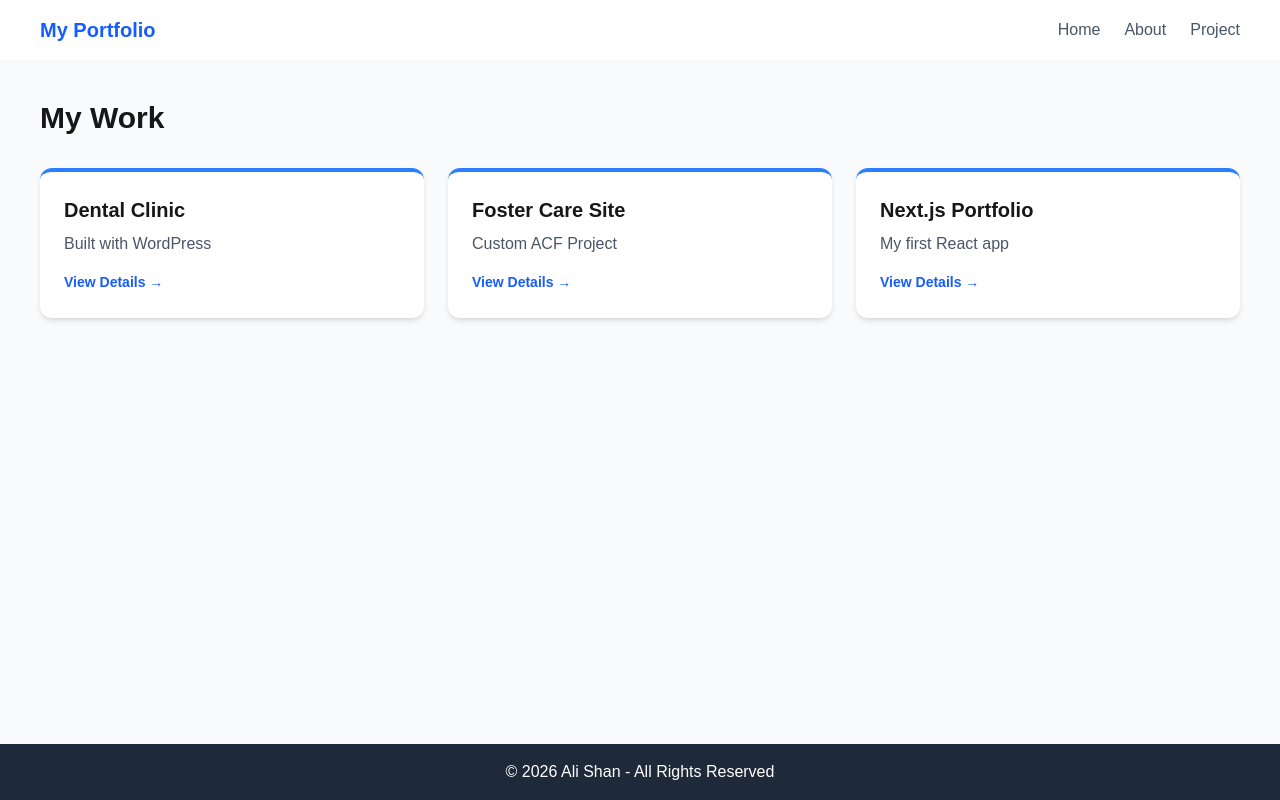
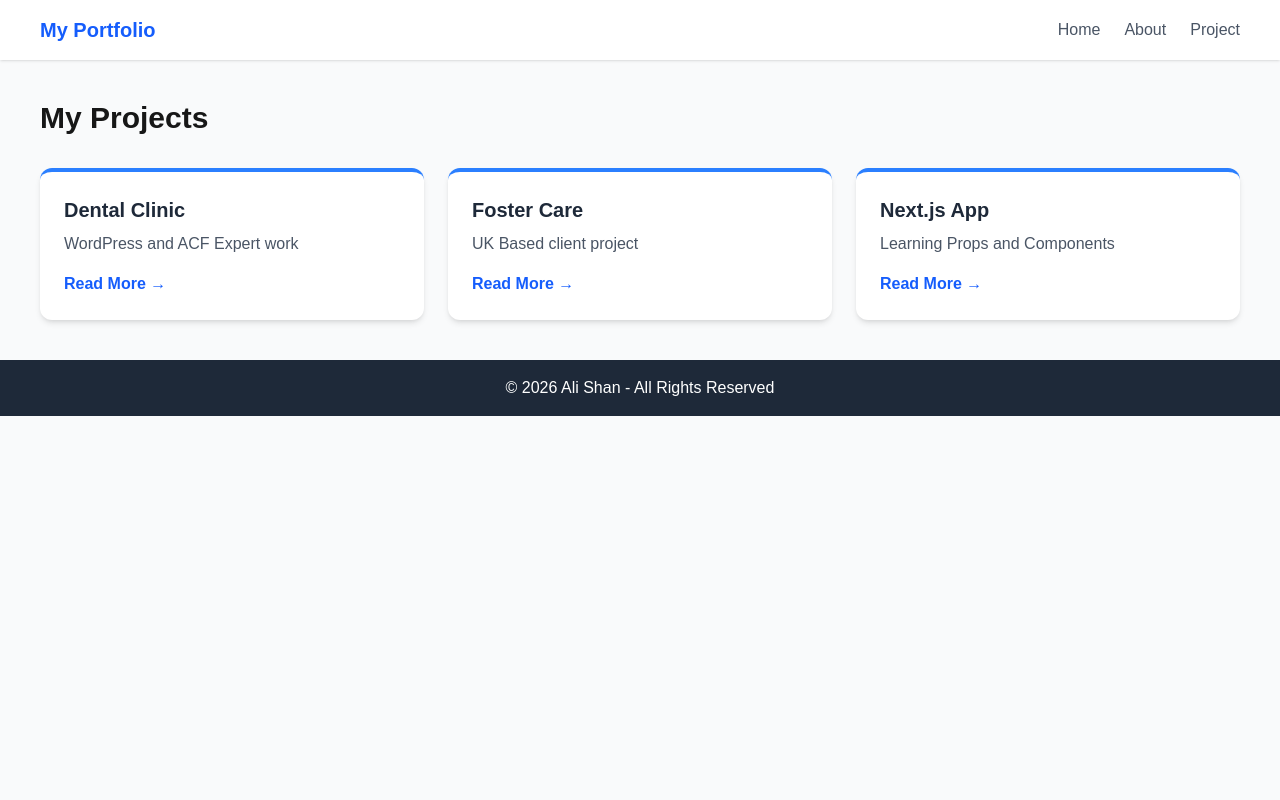
Before and after one commit to alishansadaqatali-cmd/my-nextjs-portfolio, a Next.js app: page /projects in a window 1280 px wide. Built offline with nearby package versions, Linux system fonts and the light colour scheme.

Commit message:
Added projects props

```diff
--- a/app/projects/page.js
+++ b/app/projects/page.js
@@ -1,30 +1,30 @@
 import Navbar from "@/components/Navbar";
 import Footer from "@/components/Footer";
+import ProjectCard from "@/components/ProjectCard"; // 1. Card ko bulaya
 
 export default function Projects() {
   const myProjects = [
-    { id: 1, title: "Dental Clinic", desc: "Built with WordPress" },
-    { id: 2, title: "Foster Care Site", desc: "Custom ACF Project" },
-    { id: 3, title: "Next.js Portfolio", desc: "My first React app" },
+    { id: 1, title: "Dental Clinic", desc: "WordPress and ACF Expert work" },
+    { id: 2, title: "Foster Care", desc: "UK Based client project" },
+    { id: 3, title: "Next.js App", desc: "Learning Props and Components" },
   ];
 
   return (
-    <div className="flex flex-col min-h-screen">
+    <div className="flex flex-col min-h-screen bg-gray-50">
       <Navbar />
-      <main className="flex-grow p-10 bg-gray-50">
-        <h1 className="text-3xl font-bold mb-8">My Work</h1>
+      <main className="p-10">
+        <h1 className="text-3xl font-bold mb-8">My Projects</h1>
 
-        {/* Grid Container */}
         <div className="grid grid-cols-1 md:grid-cols-3 gap-6">
           {myProjects.map((project) => (
-            <div key={project.id} className="bg-white p-6 rounded-xl shadow-md hover:shadow-xl transition-all border-t-4 border-blue-500">
-              <h2 className="text-xl font-bold">{project.title}</h2>
-              <p className="text-gray-600 mt-2">{project.desc}</p>
-              <button className="mt-4 text-blue-600 font-semibold text-sm">View Details →</button>
-            </div>
+            // 2. Parcel bheja (title aur desc)
+            <ProjectCard
+              key={project.id}
+              title={project.title}
+              desc={project.desc}
+            />
           ))}
         </div>
-
       </main>
       <Footer />
     </div>
--- /dev/null
+++ b/components/ProjectCard.js
@@ -0,0 +1,12 @@
+// Humne "props" ko bracket mein pakra (Destructuring)
+export default function ProjectCard({ title, desc }) {
+    return (
+      <div className="bg-white p-6 rounded-xl shadow-md border-t-4 border-blue-500">
+        <h2 className="text-xl font-bold text-gray-800">{title}</h2>
+        <p className="text-gray-600 mt-2">{desc}</p>
+        <button className="mt-4 text-blue-600 font-bold hover:underline">
+          Read More →
+        </button>
+      </div>
+    );
+  }
```
